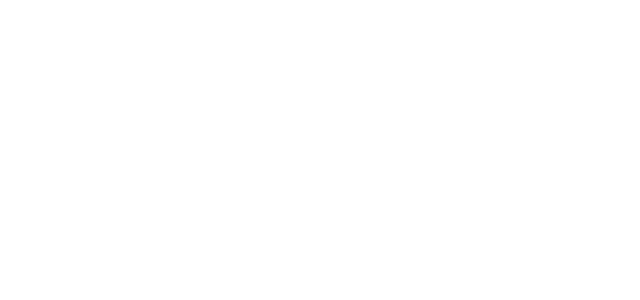
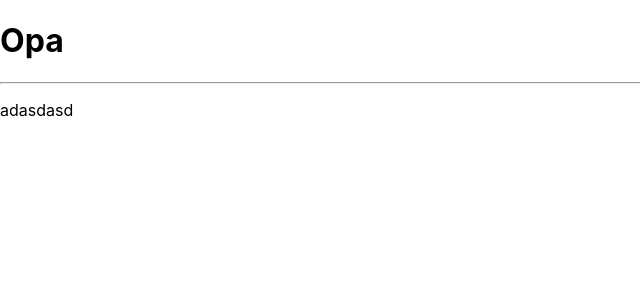
Before and after one commit to valdairelaborata/13089, a React (Create React App) app in the folder hello-world-react/: page / in a window 1280 px wide. Shown: the top 300 px of the page, without its empty margins (0-640 px from the left). Built offline with nearby package versions, Linux system fonts and the light colour scheme.

Commit message:
aula_01_JSX

```diff
--- a/hello-world-react/public/index.html
+++ b/hello-world-react/public/index.html
@@ -29,6 +29,7 @@
   <body>
     <noscript>You need to enable JavaScript to run this app.</noscript>
     <div id="root"></div>
+
     <!--
       This HTML file is a template.
       If you open it directly in the browser, you will see an empty page.
--- a/hello-world-react/src/index.js
+++ b/hello-world-react/src/index.js
@@ -4,7 +4,14 @@
 import reportWebVitals from "./reportWebVitals";
 
 const root = ReactDOM.createRoot(document.getElementById("root"));
-root.render(<React.StrictMode></React.StrictMode>);
+
+root.render(
+  <React.StrictMode>
+    <h1>Opa</h1>
+    <hr></hr>
+    <p>adasdasd</p>
+  </React.StrictMode>
+);
 
 // If you want to start measuring performance in your app, pass a function
 // to log results (for example: reportWebVitals(console.log))
```
